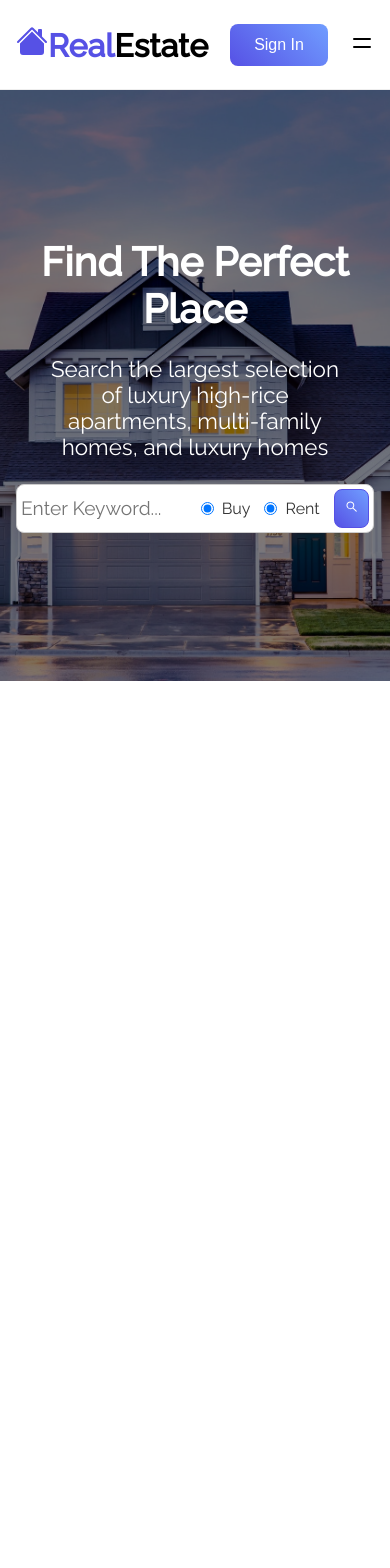
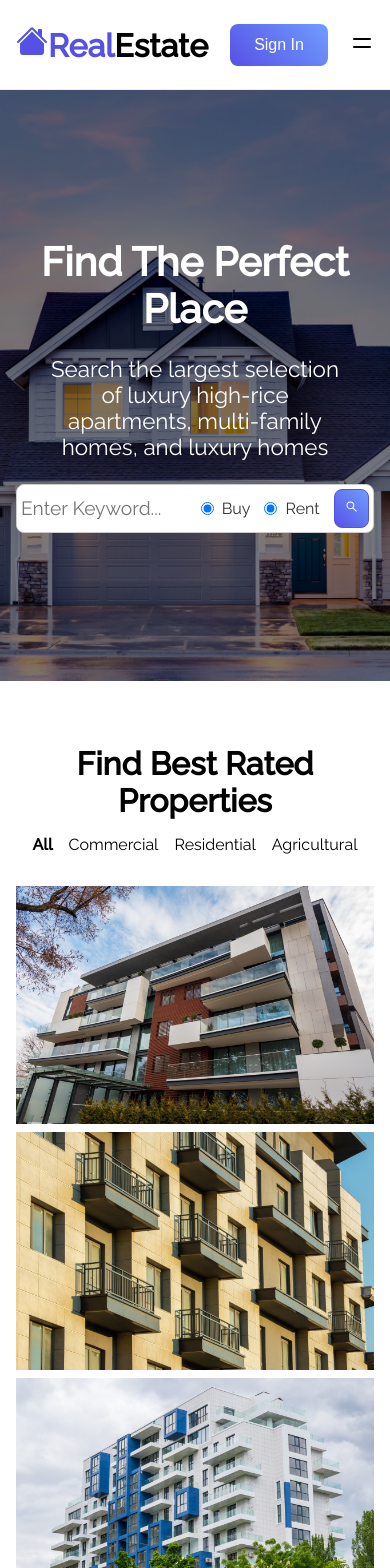
Before and after one commit to MateuszRyniewicz/zadanie-2-1-react-layout-turorial, a React (Create React App) app: page / in a window 390 px wide. Shown: the top 1568 px of the page. Before the commit the page ends 934 px from the top, so only its background shows below. Built offline with nearby package versions, Linux system fonts and the light colour scheme.

Commit message:
section best is done

```diff
--- a/src/App.js
+++ b/src/App.js
@@ -1,4 +1,5 @@
 import React from 'react';
+import Best from './components/best/Best';
 import Hero from './components/hero/Hero';
 import Navbar from './components/navbar/Navbar';
 
@@ -7,6 +8,7 @@
 		<>
 			<Navbar />
 			<Hero />
+			<Best />
 		</>
 	);
 };
--- /dev/null
+++ b/src/components/best/Best.css
@@ -0,0 +1,52 @@
+.best {
+	width: 100%;
+	margin: 4rem 0;
+	text-align: center;
+}
+
+.best > div {
+	display: flex;
+	justify-content: center;
+}
+
+.best > div p {
+	margin: 1rem 2rem;
+	font-size: 1.2rem;
+}
+
+.bold {
+	font-weight: 700;
+}
+
+.best .container {
+	display: grid;
+	grid-template-columns: repeat(3, 1fr);
+	grid-gap: 1.2rem;
+	padding: 1rem;
+}
+
+.best img {
+	width: 100%;
+}
+
+@media screen and (max-width: 940px) {
+	.best {
+		margin: 1rem 0;
+	}
+
+	.best > div p {
+		margin: 1rem;
+		font-size: 1rem;
+	}
+
+	.best .container {
+		grid-template-columns: 1fr;
+		grid-gap: 0.5rem;
+	}
+}
+
+@media screen and (max-width: 478px) {
+	.best > div p {
+		margin: 1rem 0.5rem;
+	}
+}
--- /dev/null
+++ b/src/components/best/Best.js
@@ -0,0 +1,31 @@
+import React from 'react';
+
+import apt1 from '../../assets/apt1.jpeg';
+import apt2 from '../../assets/apt2.jpeg';
+import apt3 from '../../assets/apt3.jpeg';
+
+import '../best/Best.css';
+
+const Best = () => {
+	return (
+		<div className='best'>
+			<h1>Find Best Rated Properties</h1>
+			<div>
+				<p>
+					<span className='bold'>All</span>
+				</p>
+				<p>Commercial</p>
+				<p>Residential</p>
+				<p>Agricultural</p>
+			</div>
+			<div className='container'>
+				<img src={apt1} alt=''></img>
+				<img src={apt2} alt=''></img>
+				<img src={apt3} alt=''></img>
+			</div>
+			<button className='btn'>View All</button>
+		</div>
+	);
+};
+
+export default Best;
```
